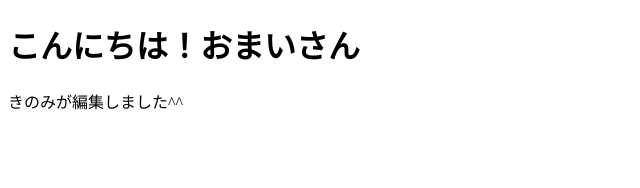
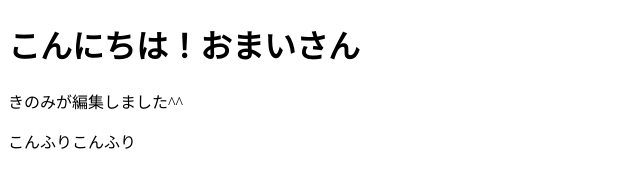
Before and after one commit to omai-0606/git_sample, a plain HTML site: page index.html in a window 1280 px wide. Shown: the whole page, without its empty margins (0-640 px from the left). Drawn offline with Linux system fonts and the light colour scheme.

Commit message:
こんふりくと

```diff
--- a/index.html
+++ b/index.html
@@ -8,5 +8,6 @@
 <body>
     <h1>こんにちは！おまいさん</h1>
     <p>きのみが編集しました^^</p>
+    <p>こんふりこんふり</p>
 </body>
 </html>
```
